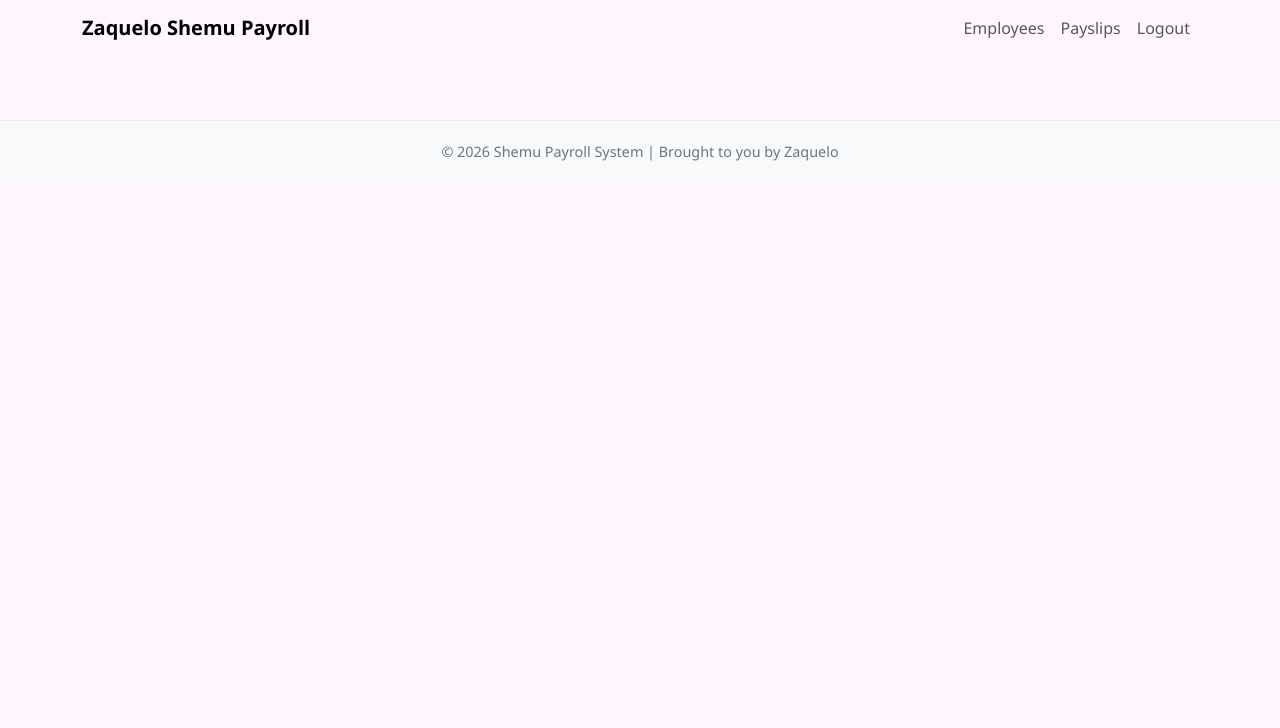
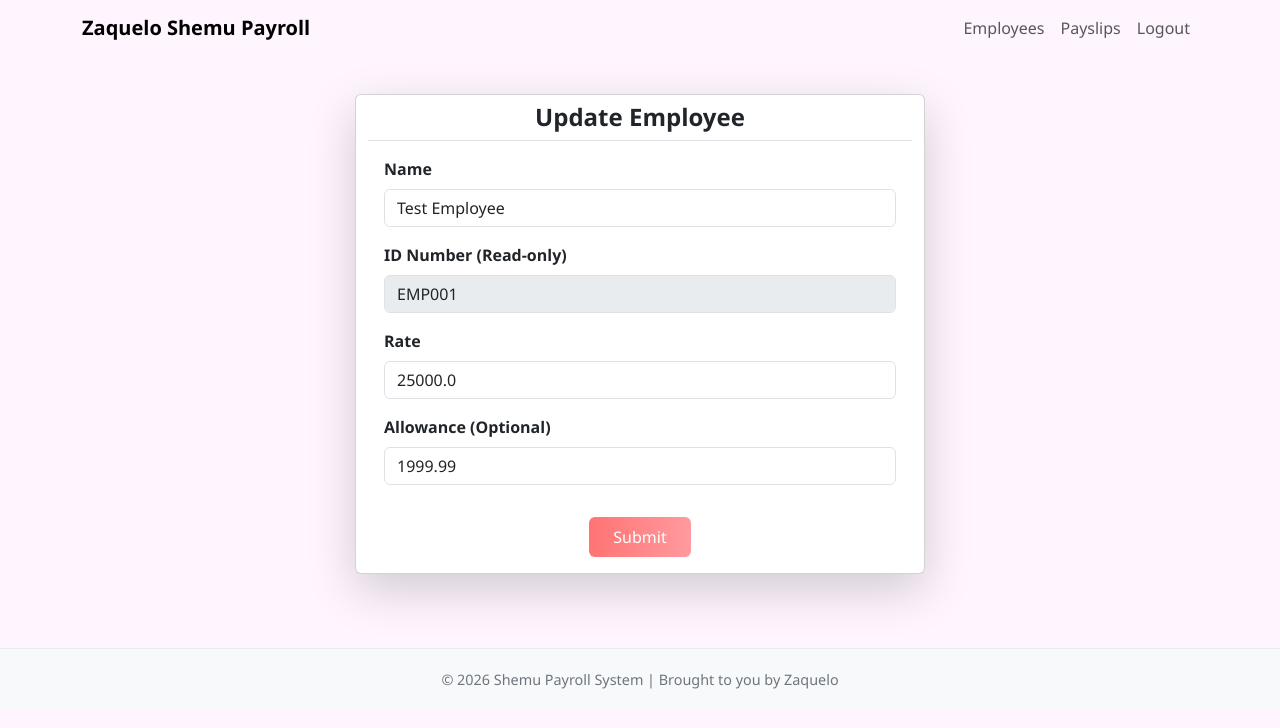
Before and after one commit to kurokabe8/FinalProject-BartoloQueZapico, a Django app: page /employees/update/1/ in a window 1280 px wide. Shown: the top 728 px of the page. Run offline with Django 5.2, Linux system fonts and the light colour scheme; a user stored in the database is signed in; data comes from the database, SQL or seed files in the repository; both versions use the stored data as it was after the commit.

Commit message:
edited update_employee

```diff
--- a/Shemu/payroll_app/templates/payroll_app/employees/update_employee.html
+++ b/Shemu/payroll_app/templates/payroll_app/employees/update_employee.html
@@ -1,5 +1,56 @@
 {% extends 'payroll_app/base.html' %}
 
 {% block content %}
+<div class="row justify-content-center py-4">
+    <div class="card shadow-lg w-50 bg-white">
+        <div class="card-header text-center bg-white border-bottom">
+            <h1 class="h4 mb-0 text-dark"><strong>Update Employee</strong></h1>
+        </div>
 
+        <div class="card-body">
+            <form id="add_employee_form" method="POST">
+                {% csrf_token %}
+
+                <div class="mb-3">
+                    <label for="name" class="form-label fw-semibold text-dark">Name</label>
+                    <input type="text" class="form-control" id="name" name="name" value="{{ employee.name }}">
+                </div>
+
+                <div class="mb-3">
+                    <label for="id_number" class="form-label fw-semibold text-dark">ID Number (Read-only)</label>
+                    <input type="text" class="form-control" id="id_number" name="id_number" value="{{ employee.id_number }}" disabled>
+                </div>
+
+                <div class="mb-3">
+                    <label for="rate" class="form-label fw-semibold text-dark">Rate</label>
+                    <input type="number" step="0.01" class="form-control" id="rate" name="rate" value="{{ employee.rate }}">
+                </div>
+
+                <div class="mb-3">
+                    <label for="allowance" class="form-label fw-semibold text-dark">Allowance (Optional)</label>
+                    <input type="number" step="0.01" class="form-control" id="allowance" name="allowance" value="{{ employee.allowance }}">
+                </div>
+
+                <div class="text-center">
+                    <button class="btn btn-gradient px-4 py-2 mt-3">
+                        <i class="bi bi-check-circle"></i> Submit
+                    </button>
+                </div>
+            </form>
+        </div>
+    </div>
+</div>
+
+<style>
+    .btn-gradient {
+        background: linear-gradient(90deg, #ff7373, #ff9a9e);
+        color: #fff;
+        border: none;
+        transition: transform 0.2s ease;
+    }
+    .btn-gradient:hover {
+        transform: scale(1.05);
+        color: #fff;
+    }
+</style>
 {% endblock %}
--- a/Shemu/payroll_app/views.py
+++ b/Shemu/payroll_app/views.py
@@ -99,7 +99,7 @@ def update_employee(request, pk): # still should not work wala pa tayo pk
     employee = get_object_or_404(Employee, pk=pk)
     if request.method == 'POST':
         employee.name = request.POST.get('name')
-        employee.id_number = request.POST.get('id_number')
+        #employee.id_number = request.POST.get('id_number') no need since this field should b locked
         employee.rate = float(request.POST.get('rate'))
         employee.allowance = float(request.POST.get('allowance', 0))
         employee.save()
```
Also changed, not shown: Shemu/db.sqlite3.
